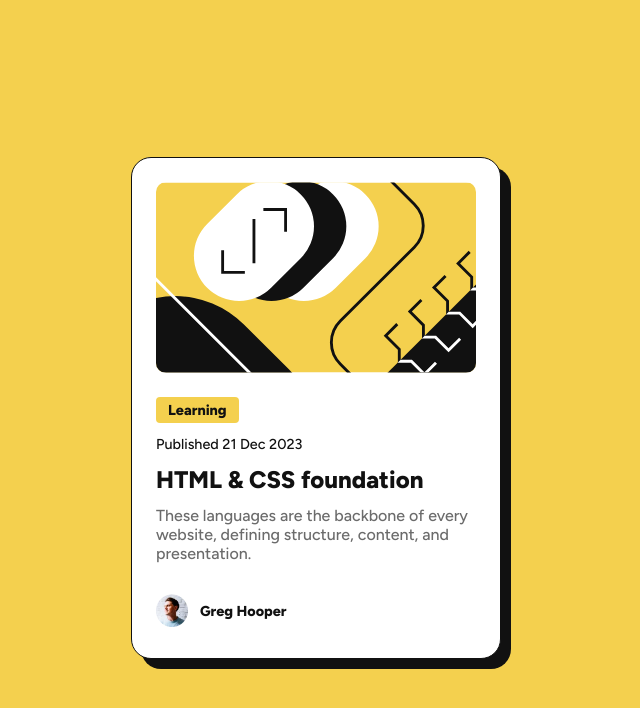
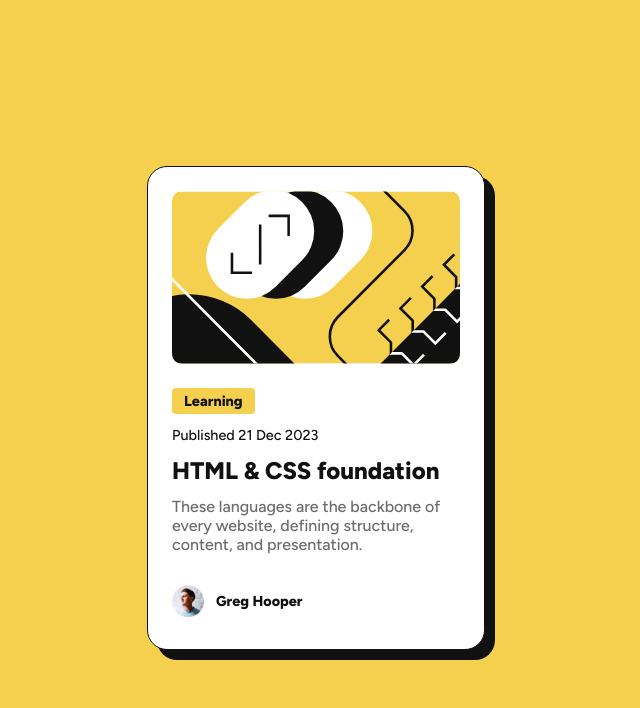
Before and after one commit to devHunt-M/blog-preview-card.github.io, a plain HTML site: page index.html in a window 1280 px wide. Shown: the whole page, without its empty margins (324-964 px from the left). Drawn offline with Linux system fonts and the light colour scheme.

Commit message:
Add files via upload

```diff
--- a/index.html
+++ b/index.html
@@ -18,7 +18,7 @@
                 <p class="category">Learning</p>
                 <p class="publish-date">Published 21 Dec 2023</p>
                 <div class="content">
-                    <h2>HTML & CSS foundation</h2>
+                    <h1>HTML & CSS foundation</h1>
                     <p>These languages are the backbone of every website, defining structure, content, and presentation.</p>
                 </div>
             </div>
--- a/style.css
+++ b/style.css
@@ -12,7 +12,7 @@ main {
 }
 
 #card {
-    max-width: 20rem;
+    max-width: 18rem;
     padding: 24px;
     background-color: #ffffff;
     border: 1px solid #111111;
@@ -50,13 +50,13 @@ main {
     margin: 12px 0;
 }
 
-h2 {
+h1 {
     margin: 0;
     font-size: 1.5rem;
     font-weight: 800;
 }
 
-h2:hover {
+h1:hover {
     color: #f4d04e;
 }
 
```
